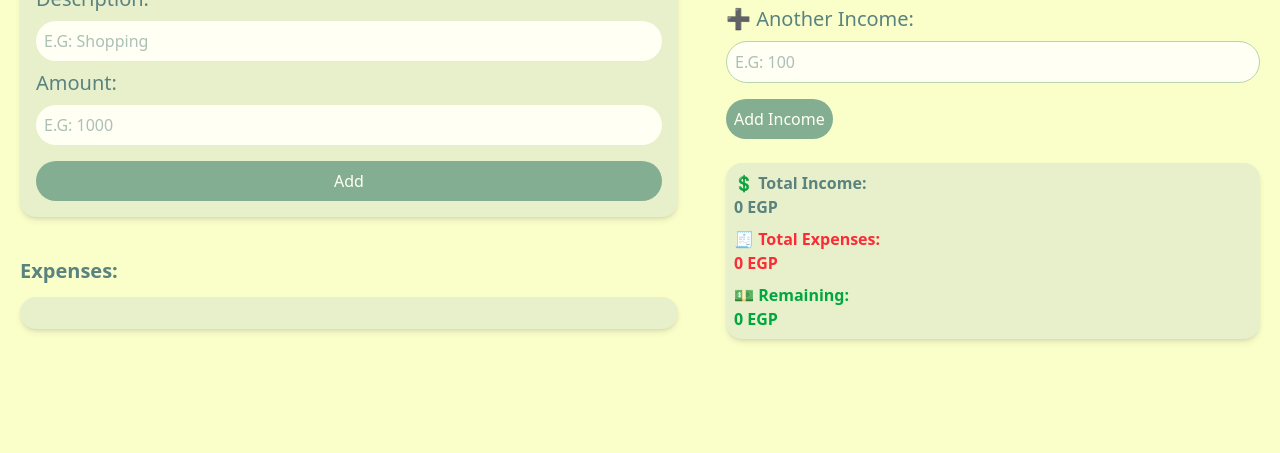
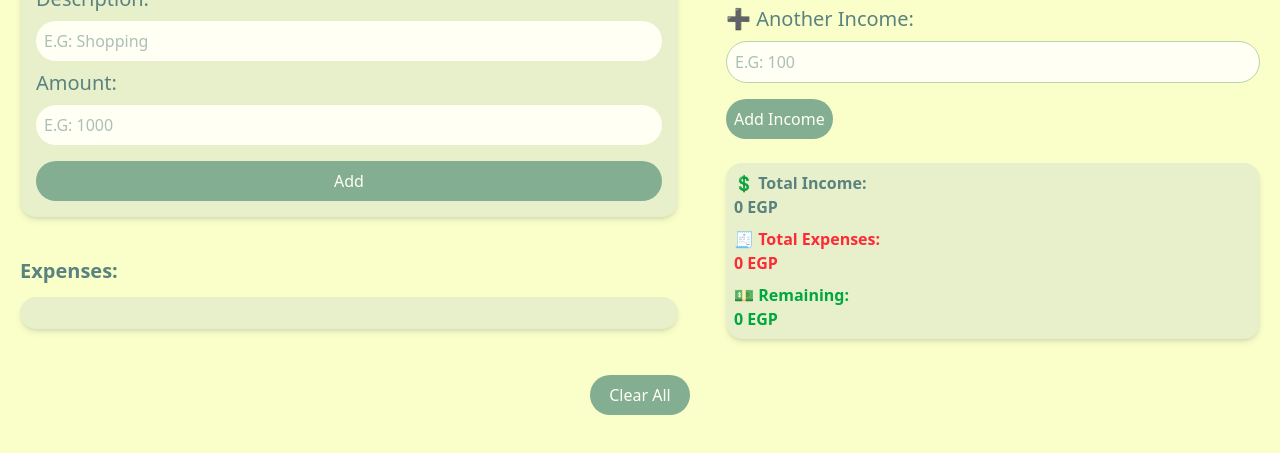
Before and after one commit to MohamedM158/track_expenses, a website: page src/index.html in a window 1280 px wide. Shown: the part 109-562 px from the top of the page. Drawn offline with Linux system fonts and the light colour scheme.

Commit message:
Adding a clear button

```diff
--- a/src/index.html
+++ b/src/index.html
@@ -100,6 +100,14 @@
           </div>
         </aside>
       </div>
+      <div class="flex items-center justify-center">
+        <button
+          id="clear"
+          class="bg-[#84AE92] cursor-pointer p-2 block w-[100px] rounded-3xl mt-4 mb-4 text-[#fffff4] transition hover:bg-[#5A827E]"
+        >
+          Clear All
+        </button>
+      </div>
     </div>
     <script src="main.js"></script>
   </body>
```
